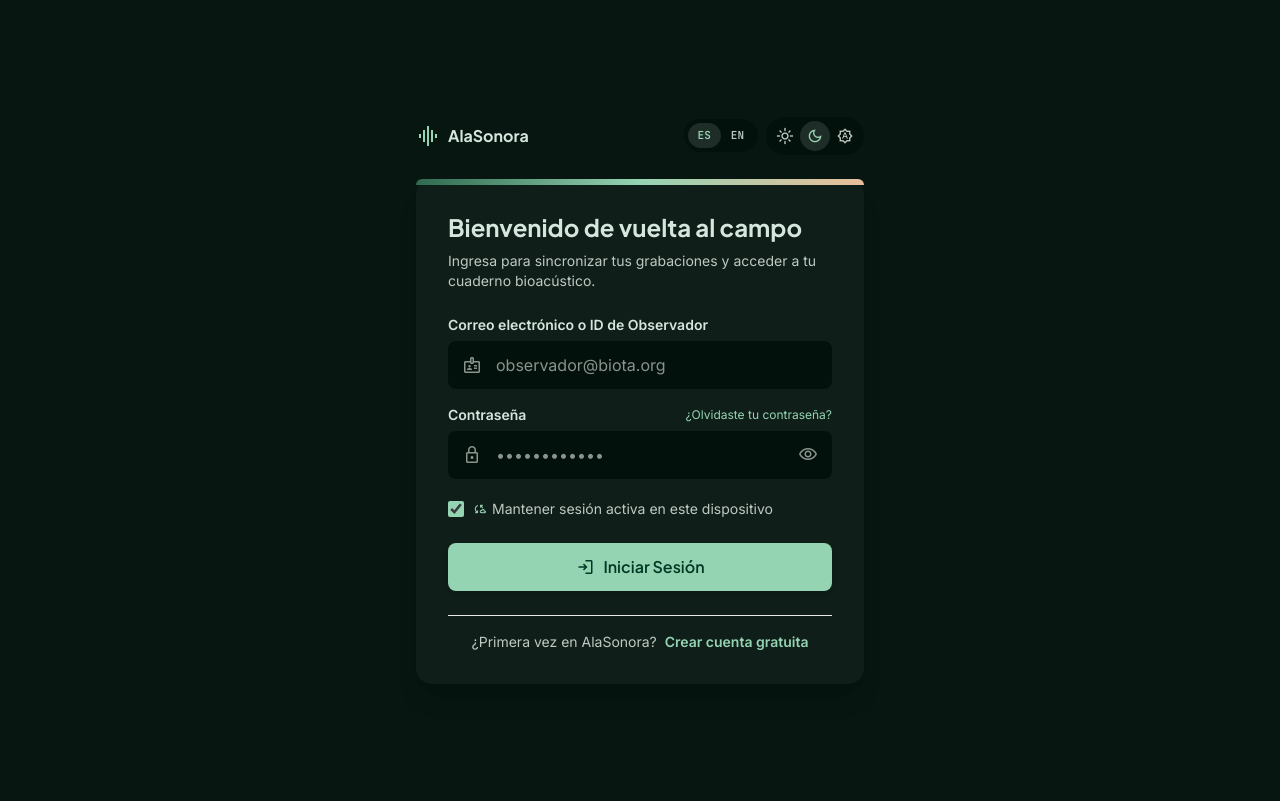
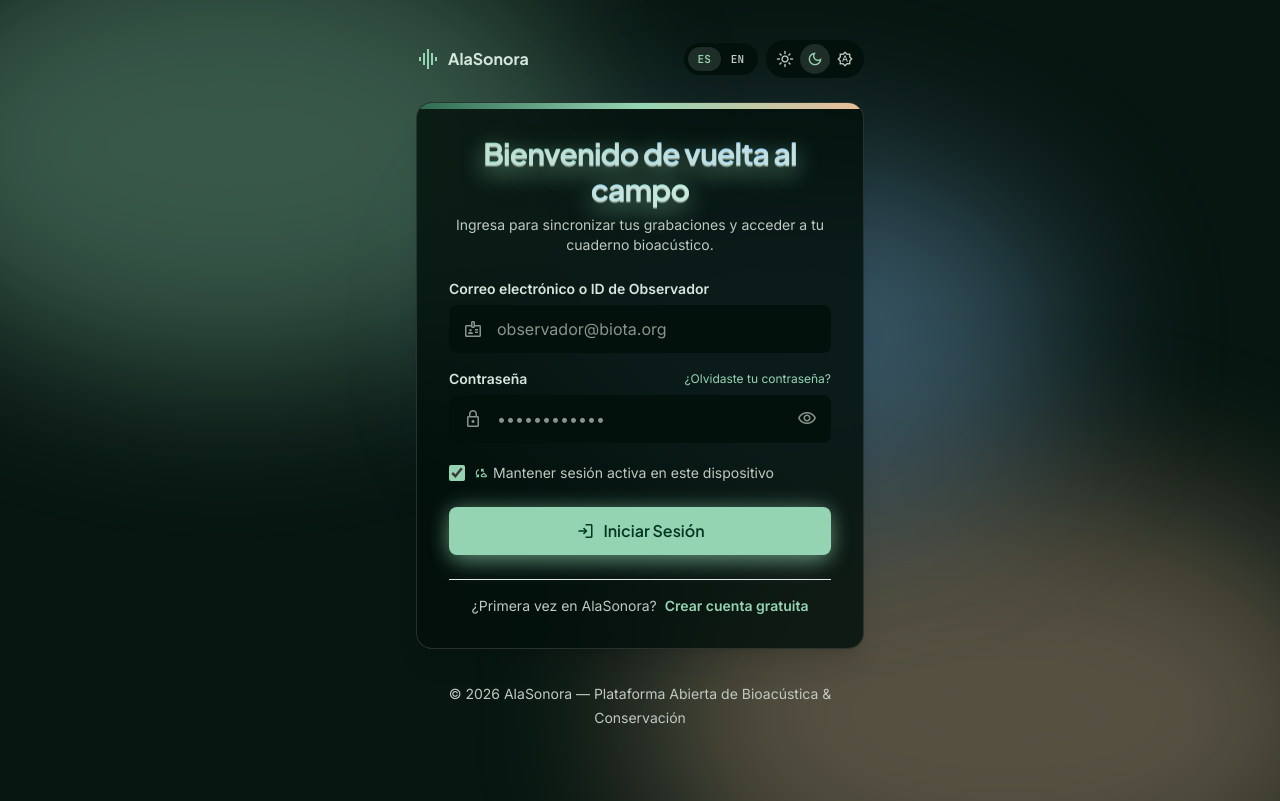
Before and after one commit to solartedaniers/AlaSonora, an Angular app in the folder frontend/: page /login in a window 1280 px wide. Built offline with nearby package versions, Linux system fonts and the light colour scheme.

Commit message:
arreglo visual de el login

```diff
--- a/frontend/public/i18n/en.json
+++ b/frontend/public/i18n/en.json
@@ -80,6 +80,7 @@
     }
   },
   "auth": {
+    "togglePassword": "Show or hide password",
     "register": {
       "eyebrow": "Global Registration Station",
       "title": "Join the Bioacoustics & Conservation Network",
--- a/frontend/public/i18n/es.json
+++ b/frontend/public/i18n/es.json
@@ -80,6 +80,7 @@
     }
   },
   "auth": {
+    "togglePassword": "Mostrar u ocultar contraseña",
     "register": {
       "eyebrow": "Estación de Registro Global",
       "title": "Únete a la Red de Bioacústica y Conservación",
--- a/frontend/src/app/features/auth/login/login.component.html
+++ b/frontend/src/app/features/auth/login/login.component.html
@@ -1,6 +1,5 @@
-<div class="min-h-screen w-full flex flex-col items-center justify-center bg-surface px-4 py-10 relative overflow-hidden">
-  <div class="absolute -top-32 -left-32 w-96 h-96 rounded-full bg-primary/10 blur-3xl pointer-events-none"></div>
-  <div class="absolute top-1/2 -right-32 w-80 h-80 rounded-full bg-secondary/10 blur-3xl pointer-events-none"></div>
+<div class="min-h-screen w-full flex flex-col items-center bg-surface px-4 py-10 relative overflow-hidden">
+  <app-soft-aurora />
 
   <div class="w-full max-w-md flex items-center justify-between mb-6 z-10">
     <a routerLink="/" class="flex items-center gap-2 text-on-surface">
@@ -13,11 +12,14 @@
     </div>
   </div>
 
-  <div class="w-full max-w-md bg-surface-container-low rounded-2xl shadow-xl p-6 sm:p-8 relative z-10">
-    <div class="absolute top-0 left-0 right-0 h-1.5 bg-gradient-to-r from-primary-container via-primary to-secondary rounded-t-2xl"></div>
+  <div class="w-full max-w-md flex-1 flex items-center z-10">
+  <div appBorderGlow class="glass-card w-full rounded-2xl shadow-xl p-6 sm:p-8 relative overflow-hidden">
+    <div class="absolute top-0 left-0 right-0 h-1.5 bg-gradient-to-r from-primary-container via-primary to-secondary"></div>
 
-    <h1 class="font-display text-2xl font-bold text-on-surface mb-2">{{ 'auth.login.title' | translate }}</h1>
-    <p class="text-sm text-on-surface-variant mb-6">{{ 'auth.login.subtitle' | translate }}</p>
+    <h1 class="font-display text-2xl sm:text-3xl font-bold tracking-tight text-center hero-title-3d mb-2">
+      <span class="gradient-3d-text">{{ 'auth.login.title' | translate }}</span>
+    </h1>
+    <p class="text-sm text-on-surface-variant text-center mb-6">{{ 'auth.login.subtitle' | translate }}</p>
 
     @if (submitError(); as error) {
       <div class="mb-4 bg-error-container/40 rounded-lg p-3 flex items-start gap-2">
@@ -67,7 +69,7 @@
             type="button"
             (click)="togglePasswordVisibility()"
             class="absolute right-3.5 text-outline hover:text-on-surface transition-colors"
-            aria-label="Mostrar contraseña"
+            [attr.aria-label]="'auth.togglePassword' | translate"
           >
             <span class="material-symbols-outlined text-xl">{{ showPassword() ? 'visibility_off' : 'visibility' }}</span>
           </button>
@@ -85,7 +87,7 @@
       <button
         type="submit"
         [disabled]="submitting()"
-        class="mt-2 w-full h-12 rounded-lg bg-primary text-on-primary font-display font-semibold flex items-center justify-center gap-2 shadow-md hover:opacity-90 transition-all disabled:opacity-60"
+        class="bio-glow-btn mt-2 w-full h-12 rounded-lg bg-primary text-on-primary font-display font-semibold flex items-center justify-center gap-2 active:scale-[0.99] transition-all disabled:opacity-60"
       >
         <span class="material-symbols-outlined text-xl">login</span>
         <span>{{ 'auth.login.submit' | translate }}</span>
@@ -101,4 +103,9 @@
       </p>
     </div>
   </div>
+  </div>
+
+  <footer class="w-full max-w-md py-8 text-center z-10">
+    <span class="text-sm text-on-surface-variant">© 2026 AlaSonora — {{ 'footer.rights' | translate }}</span>
+  </footer>
 </div>
--- a/frontend/src/styles.scss
+++ b/frontend/src/styles.scss
@@ -99,6 +99,25 @@ body {
   filter: drop-shadow(0 4px 12px color-mix(in srgb, var(--color-primary) 35%, transparent));
 }
 
+// Halo bioacústico permanente + elevación al hover — usado en el botón
+// principal del login (a diferencia de .border-glow, no depende del cursor).
+.bio-glow-btn {
+  box-shadow:
+    0 10px 25px -4px color-mix(in srgb, var(--color-primary) 45%, transparent),
+    0 0 20px color-mix(in srgb, var(--color-primary-fixed) 35%, transparent);
+  transition: transform 0.25s cubic-bezier(0.4, 0, 0.2, 1), box-shadow 0.25s cubic-bezier(0.4, 0, 0.2, 1);
+}
+.bio-glow-btn:hover {
+  transform: translateY(-2px);
+  box-shadow:
+    0 14px 30px -3px color-mix(in srgb, var(--color-primary) 55%, transparent),
+    0 0 28px color-mix(in srgb, var(--color-primary-fixed) 55%, transparent);
+}
+.bio-glow-btn:active {
+  transform: translateY(0);
+  box-shadow: 0 6px 16px -2px color-mix(in srgb, var(--color-primary) 40%, transparent);
+}
+
 // Tarjeta translúcida glassmorphic (monitor bioacústico de la hero).
 .glass-card {
   background: color-mix(in srgb, var(--color-surface-container-lowest) 82%, transparent);
```
Also changed, not shown: frontend/src/app/features/auth/login/login.component.ts (+11 -1 lines).
